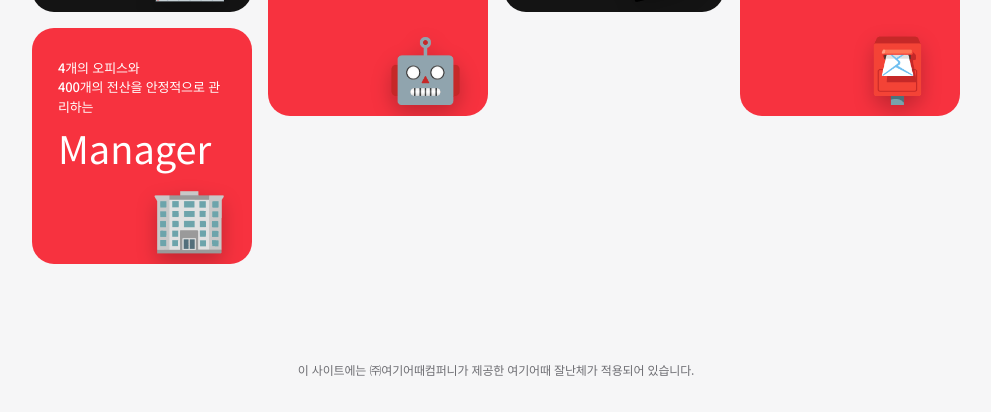
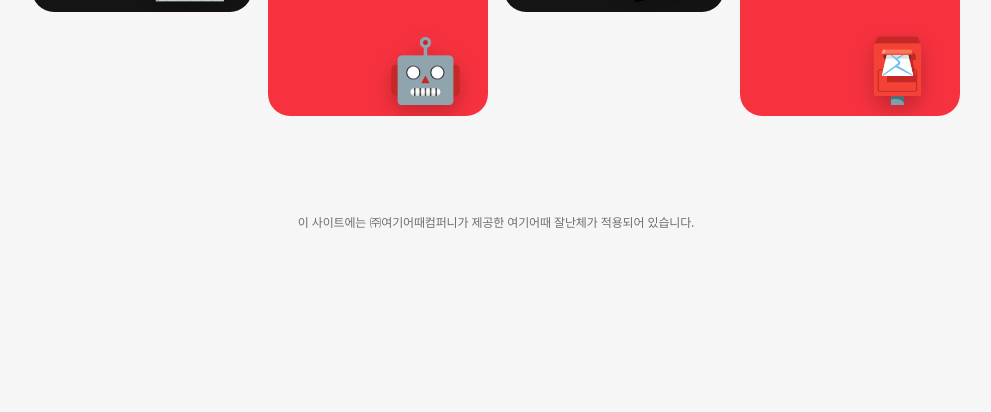
Before and after one commit to shinsummer/portfolio, a plain HTML site: page index.html in a window 1280 px wide. Shown: the part 896-1308 px from the top of the page, without its empty margins (144-1135 px from the left). After the commit the page ends 1160 px from the top, so only its background shows below. Drawn offline with nearby package versions, Linux system fonts and the light colour scheme; a web font is replaced by a local one.

Commit message:
Remove office management project card
Removed the office management project card from the dashboard.

```diff
--- a/index.html
+++ b/index.html
@@ -257,7 +257,6 @@ footer.site b{display:block;color:var(--accent);font-size:18px;font-weight:800;m
       <div class="col">
         <a class="card l" href="#p-dashboard"><div class="sub">구성원 인사 정보를 한번에 관리하는</div><h3>HR 대시보드 구축</h3><span class="ico" aria-hidden="true">📊</span><span class="arrow" aria-hidden="true">→</span></a>
         <a class="card d" href="#p-workshop"><div class="sub">전사 행사의 비용 대비 효과를 분석한</div><h3>워크샵 임팩트<br>리포트</h3><span class="ico" aria-hidden="true">📈</span><span class="arrow" aria-hidden="true">→</span></a>
-        <a class="card l" href="#p-office"><div class="sub">4개의 오피스와<br>400개의 전산을 안정적으로 관리하는</div><h3 class="big">Manager</h3><span class="ico" aria-hidden="true">🏢</span><span class="arrow" aria-hidden="true">→</span></a>
       </div>
       <div class="col off">
         <a class="card d" href="#p-onboarding"><div class="sub">신규입사자를 위한</div><h3>온보딩 프로세스 개선</h3><span class="ico" aria-hidden="true">🧭</span><span class="arrow" aria-hidden="true">→</span></a>
@@ -285,7 +284,6 @@ footer.site b{display:block;color:var(--accent);font-size:18px;font-weight:800;m
     <div class="plist">
       <article class="proj" id="p-dashboard"><div class="gal"><figure class="shot"><figcaption>로그인 화면</figcaption><img src="hr-1.webp" alt="HR 대시보드 로그인 화면 화면 캡처 (대외비 수치·이름 모자이크)" loading="lazy"></figure><figure class="shot"><figcaption>전체현황</figcaption><img src="hr-2.webp" alt="HR 대시보드 전체현황 화면 캡처 (대외비 수치·이름 모자이크)" loading="lazy"></figure><figure class="shot"><figcaption>근속기간</figcaption><img src="hr-3.webp" alt="HR 대시보드 근속기간 화면 캡처 (대외비 수치·이름 모자이크)" loading="lazy"></figure><figure class="shot"><figcaption>퇴사자 현황</figcaption><img src="hr-4.webp" alt="HR 대시보드 퇴사자 현황 화면 캡처 (대외비 수치·이름 모자이크)" loading="lazy"></figure><figure class="shot"><figcaption>수익성 지표</figcaption><img src="hr-5.webp" alt="HR 대시보드 수익성 지표 화면 캡처 (대외비 수치·이름 모자이크)" loading="lazy"></figure><p class="gnote">※ 대외비 수치와 이름은 모자이크 처리했습니다.</p></div><div><div class="meta">2026.09 · 기획·제작</div><h3>HR 대시보드 구축</h3><div class="star"><div><b>문제</b><ul class="pts"><li>인사정보 통합 대시보드 부재</li><li>구글 시트·인사 시스템에 흩어진 구성원 데이터 (정보 파편화)</li><li>지표 확인 시마다 수작업 취합 필요</li></ul></div><div><b>한 일</b><ul class="pts"><li>구글 시트 + 인사 시스템 API 연동</li><li>입·퇴사, 퇴사율, 인당 매출·인당 영업이익 매일 자동 업데이트</li><li>임원진 대상 수익성 지표 탭 신설 (인사 &amp; 수익성 통합 인사이트)</li><li>대외비 보호를 위한 로그인 페이지 1차 보안(비밀번호) 적용</li></ul></div><div><b>결과</b><ul class="pts"><li>흩어진 인사정보를 단일 대시보드로 통합</li><li>수작업 취합 없이 매일 최신 인사 현황 확인</li><li>조직별 인력·수익성 데이터 기반 경영 의사결정 지원</li></ul></div></div></div></article>
       <article class="proj" id="p-workshop"><div class="thumb d">📈<small>캡처 이미지 자리</small></div><div><div class="meta"><span class="ph">2026.00 · 분석·보고</span></div><h3>워크샵 임팩트 리포트</h3><div class="star"><div><b>문제</b><span class="ph">상황과 문제</span></div><div><b>한 일</b><span class="ph">내가 직접 한 일</span></div><div><b>결과</b><span class="ph">달라진 점</span></div></div></div></article>
-      <article class="proj" id="p-office"><div class="thumb d">🏢<small>캡처 이미지 자리</small></div><div><div class="meta"><span class="ph">기간 · 담당</span></div><h3><span class="pre">4개의 오피스와 400개의 전산을 안정적으로 관리하는</span>Manager</h3><div class="star"><div><b>문제</b><span class="ph">상황과 문제</span></div><div><b>한 일</b><span class="ph">내가 직접 한 일</span></div><div><b>결과</b><span class="ph">달라진 점</span></div></div></div></article>
       <article class="proj" id="p-onboarding"><div class="gal"><figure class="shot"><figcaption>신규입사자를 위한 온보딩 웹사이트 개발</figcaption><img src="ob-4.webp" alt="신규입사자를 위한 온보딩 웹사이트 개발 화면 캡처" loading="lazy"></figure><figure class="shot"><figcaption>신규입사자를 위한 노션 가이드 페이지</figcaption><img src="ob-1.webp" alt="신규입사자를 위한 노션 가이드 페이지 화면 캡처" loading="lazy"><img src="ob-2.webp" alt="신규입사자를 위한 노션 가이드 페이지 화면 캡처" loading="lazy"></figure><figure class="shot"><figcaption>DAY1 – 조직문화/GA 세션 형성 및 온보딩 내용 정리</figcaption><img src="ob-3.webp" alt="DAY1 – 조직문화/GA 세션 형성 및 온보딩 내용 정리 화면 캡처" loading="lazy"></figure></div><div><div class="meta">2026.05~09 · 기획·제작</div><h3><span class="pre">신규입사자를 위한</span>온보딩 프로세스 개선</h3><div class="star"><div><b>문제</b><ul class="pts"><li>부서마다 인수인계(Handover) 방식이 제각각이라 일부 신규입사자가 조직 적응에 큰 어려움을 겪음</li><li>500개가 넘는 노션(Notion) 문서가 부서별 드라이브(Drive)에 흩어져 있어 필요한 정보를 찾기 어려움 (정보 파편화)</li><li>매출이 2배씩 성장하는 바쁜 환경이라 신규입사자가 편하게 질문하기 어려운 분위기</li></ul></div><div><b>한 일</b><ul class="pts"><li>신규입사자 인터뷰(Interview)로 입사 초기에 가장 자주 찾는 정보를 선별</li><li>흩어진 정보를 한곳에서 찾을 수 있는 투 트랙(Two-Track) 온보딩(Onboarding) 페이지 제작 (노션 + 웹사이트)</li><li>TA(Talent Acquisition) 세션(Session)만 있던 DAY1에 HR 세션을 신설하고 필요한 내용을 선별·정리</li></ul></div><div><b>결과</b><ul class="pts"><li>적응 과정에서 생기는 신규입사자 초기 문의 <b>73.8% 감소</b></li><li>온보딩 실패로 인한 조기 퇴사율 <b>20% 감소</b></li><li>빠르게 자리 잡은(Soft Landing) 신규입사자가 다음 입사자에게 정보를 전하는 선순환 레거시(Legacy) 구축</li></ul></div></div></div></article>
       <article class="proj" id="p-ai"><div class="thumb l">🤖<small>캡처 이미지 자리</small></div><div><div class="meta"><span class="ph">2026.00 · 정책 수립</span></div><h3>슬랙 도입 및 소프트 보딩 총괄</h3><div class="star"><div><b>문제</b><span class="ph">상황과 문제</span></div><div><b>한 일</b><span class="ph">내가 직접 한 일</span></div><div><b>결과</b><span class="ph">달라진 점</span></div></div></div></article>
       <article class="proj" id="p-bench"><div class="gal"><figure class="shot"><figcaption>경쟁사 6개사 전체 직원 수 (국내 법인 기준)</figcaption><img src="bench-1.webp" alt="경쟁사 6개사 전체 직원 수 (국내 법인 기준) 화면 캡처" loading="lazy"></figure><figure class="shot"><figcaption>매출 발생/비발생 부서 인원 및 지원 조직 기능별 인원</figcaption><img src="bench-2.webp" alt="매출 발생/비발생 부서 인원 및 지원 조직 기능별 인원 화면 캡처" loading="lazy"></figure><figure class="shot"><figcaption>인당 영업이익 비교 (추정치)</figcaption><img src="bench-3.webp" alt="인당 영업이익 비교 (추정치) 화면 캡처" loading="lazy"></figure></div><div><div class="meta"><span class="ph">2026.00 · 조사·분석</span></div><h3>뷰티 업계 벤치마크</h3><div class="star"><div><b>문제</b><span class="ph">상황과 문제</span></div><div><b>한 일</b><span class="ph">내가 직접 한 일</span></div><div><b>결과</b><span class="ph">달라진 점</span></div></div></div></article>
```
